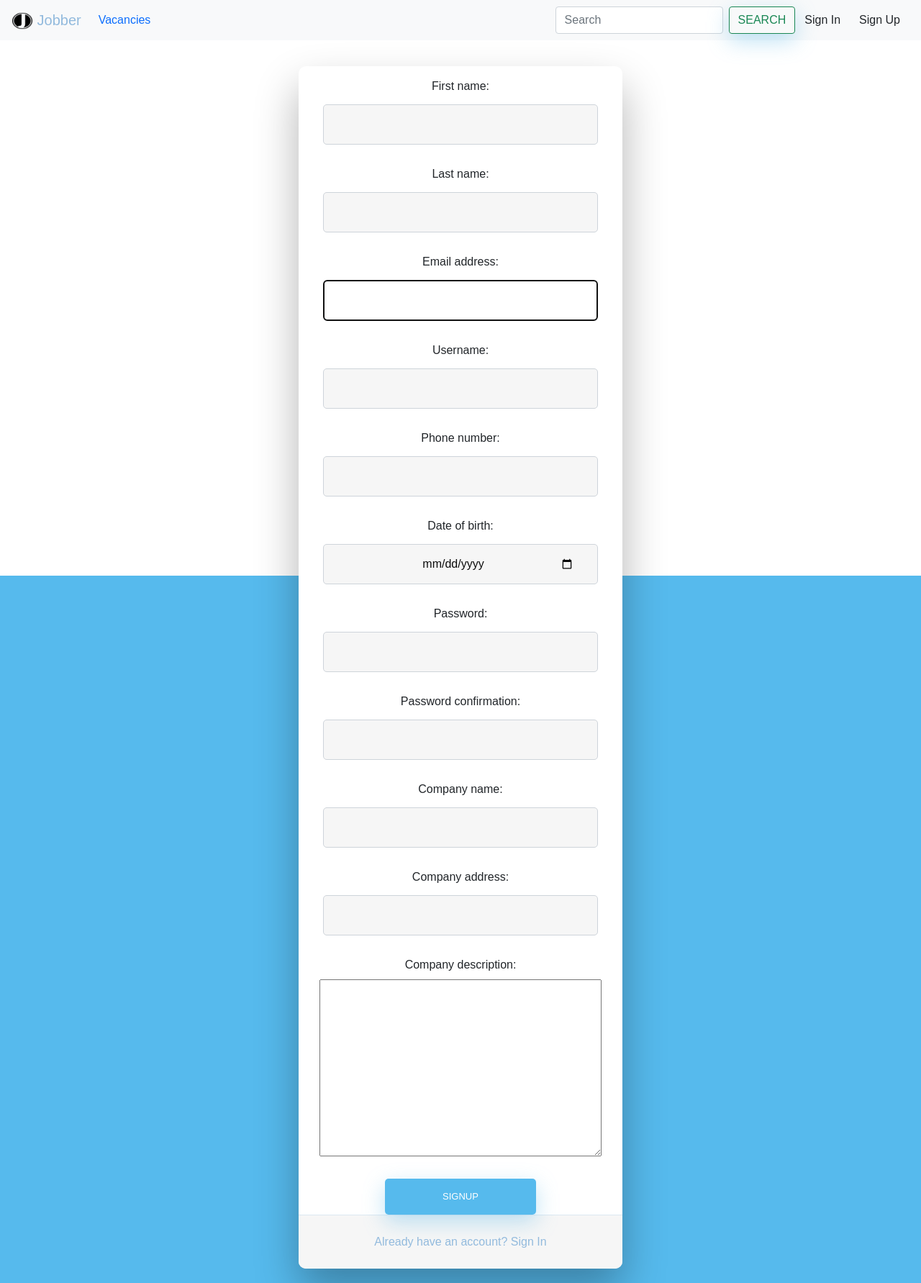
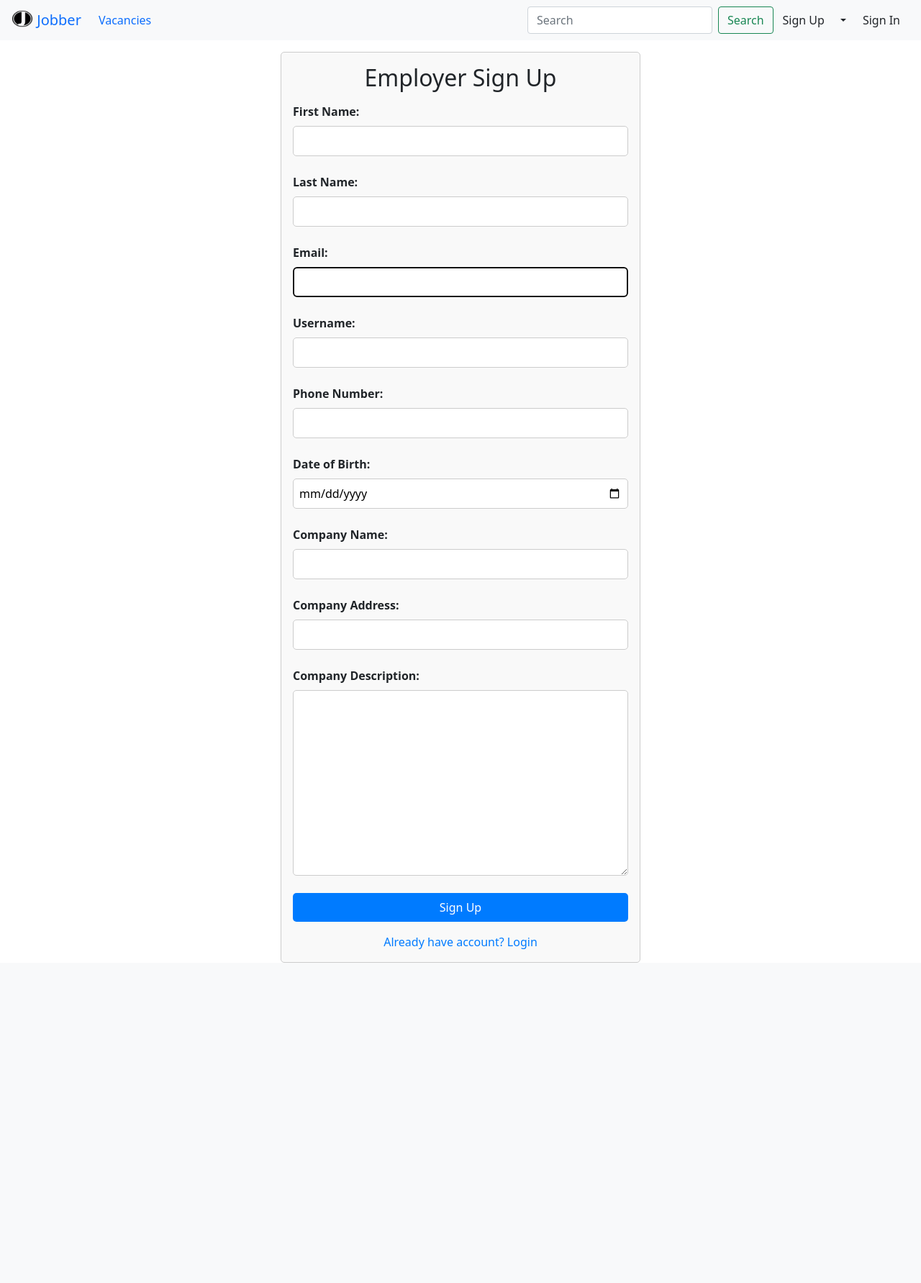
Before and after one commit to Maksvell129/job-finder, a Django app: page /accounts/signup/employer/ in a window 1280 px wide. Shown: the whole page at 72% size. After the commit the page ends 1338 px from the top, so only its background shows below. Run offline with Django 4.2, Linux system fonts and the light colour scheme; some libraries are stand-ins or nearby versions.

Commit message:
some more styles for auth elements

```diff
--- a/templates/navbar.html
+++ b/templates/navbar.html
@@ -94,7 +94,18 @@
 
 
         {% else %}
-            <a href="{% url 'signup' %}" type="button" class="btn float-right">Sign Up</a>
+            <div class="btn-group">
+                <a href="{% url 'signup' %}" type="button" class="btn float-right">Sign Up</a>
+                <button type="button" class="btn float-right dropdown-toggle dropdown-toggle-split"
+                        data-toggle="dropdown" aria-haspopup="true" aria-expanded="false">
+                    <span class="sr-only">Toggle Dropdown</span>
+                </button>
+                <div class="dropdown-menu">
+                    <a class="dropdown-item" href="{% url 'applicant_signup' %}">Sign Up as seeker</a>
+                    <a class="dropdown-item" href="{% url 'employer_signup' %}">Sign Up as employer</a>
+                </div>
+            </div>
+            {#            <a href="{% url 'signup' %}" type="button" class="btn float-right">Sign Up</a>#}
             <a href="{% url 'login' %}" type="button" class="btn float-right">Sign In</a>
 
         {% endif %}
--- a/templates/registration/signup_form.html
+++ b/templates/registration/signup_form.html
@@ -1,174 +1,169 @@
 {% extends 'base.html' %}
 
 {% block content %}
-    <div class="wrapper fadeInDown">
-        <div id="formContent" class="pt-3 formik">
-
-            <form method="post">
-                {% csrf_token %}
-                {% for field in form %}
-                    <div class="mb-4">
-                        {{ field.label_tag }}
-                        {{ field }}
-
-                        {% for error in field.errors %}
+    <div class="container">
+        <div class="row justify-content-center">
+            <div class="col-lg-6 col-md-8 col-sm-10 col-12">
+                <form method="post" novalidate class="signup-form">
+                    <h2 class="mb-3 text-center">Employer Sign Up</h2>
+                    {% csrf_token %}
+                    <div class="form-group">
+                        <label for="{{ form.first_name.id_for_label }}" class="form-label">First Name:</label>
+                        {{ form.first_name }}
+                        {% for error in form.first_name.errors %}
                             <p style="color:red">{{ error }}</p>
                         {% endfor %}
                     </div>
-                {% endfor %}
-                <button type="submit">SignUp</button>
-            </form>
+                    <div class="form-group">
+                        <label for="{{ form.last_name.id_for_label }}" class="form-label">Last Name:</label>
+                        {{ form.last_name }}
+                        {% for error in form.last_name.errors %}
+                            <p style="color:red">{{ error }}</p>
+                        {% endfor %}
+                    </div>
+                    <div class="form-group">
+                        <label for="{{ form.email.id_for_label }}" class="form-label">Email:</label>
+                        {{ form.email }}
+                        {% for error in form.email.errors %}
+                            <p style="color:red">{{ error }}</p>
+                        {% endfor %}
+                    </div>
+                    <div class="form-group">
+                        <label for="{{ form.username.id_for_label }}" class="form-label">Username:</label>
+                        {{ form.username }}
+                        {% for error in form.username.errors %}
+                            <p style="color:red">{{ error }}</p>
+                        {% endfor %}
+                    </div>
+                    <div class="form-group">
+                        <label for="{{ form.phone_number.id_for_label }}" class="form-label">Phone Number:</label>
+                        {{ form.phone_number }}
+                        {% for error in form.phone_number.errors %}
+                            <p style="color:red">{{ error }}</p>
+                        {% endfor %}
+                    </div>
+                    <div class="form-group">
+                        <label for="{{ form.date_of_birth.id_for_label }}" class="form-label">Date of Birth:</label>
+                        {{ form.date_of_birth }}
+                        {% for error in form.date_of_birth.errors %}
+                            <p style="color:red">{{ error }}</p>
+                        {% endfor %}
+                    </div>
+                    {% if form.company_name %}
+                        <div class="form-group">
+                            <label for="{{ form.company_name.id_for_label }}" class="form-label">Company Name:</label>
+                            {{ form.company_name }}
+                            {% for error in form.company_name.errors %}
+                                <p style="color:red">{{ error }}</p>
+                            {% endfor %}
+                        </div>
+                        <div class="form-group">
+                            <label for="{{ form.company_address.id_for_label }}" class="form-label">Company
+                                Address:</label>
+                            {{ form.company_address }}
+                            {% for error in form.company_address.errors %}
+                                <p style="color:red">{{ error }}</p>
+                            {% endfor %}
+                        </div>
+                        <div class="form-group">
+                            <label for="{{ form.company_description.id_for_label }}" class="form-label">Company
+                                Description:</label>
+                            {{ form.company_description }}
+                            {% for error in form.company_description.errors %}
+                                <p style="color:red">{{ error }}</p>
+                            {% endfor %}
+                        </div>
+                    {% endif %}
+                    <button type="submit" class="btn btn-primary btn-block signup-form-button">Sign Up</button>
+                    <div id="formFooter">
+                        <a class="underlineHover" href="{% url 'login' %}">Already have account? Login</a>
+                    </div>
+                </form>
 
-            <div id="formFooter">
-                <a class="underlineHover"
-                   href="{% url 'login' %}">Already have an account? Sign In</a>
             </div>
-
         </div>
     </div>
     <style>
 
-        html {
-            background-color: #56baed;
+        .signup-form {
+            max-width: 500px;
+            margin: 0 auto;
+            padding: 1rem;
+            border: 1px solid #ccc;
+            border-radius: 5px;
+            background-color: #f9f9f9;
         }
 
-        body {
-            font-family: "Poppins", sans-serif;
-            height: 100vh;
+        .signup-form .form-group {
+            margin-bottom: 1.5rem;
         }
 
-        a {
-            color: #92badd;
-            display: inline-block;
-            text-decoration: none;
-            font-weight: 400;
+        .signup-form .form-label {
+            display: block;
+            margin-bottom: 0.5rem;
+            font-weight: bold;
         }
 
-        h2 {
-            text-align: center;
-            font-size: 16px;
-            font-weight: 600;
-            text-transform: uppercase;
-            display: inline-block;
-            margin: 40px 8px 10px 8px;
-            color: #cccccc;
+        .signup-form input[type="text"],
+        .signup-form input[type="email"],
+        .signup-form input[type="password"],
+        .signup-form textarea {
+            display: block;
+            width: 100%;
+            padding: 0.5rem;
+            border: 1px solid #ccc;
+            border-radius: 5px;
+            font-size: 1rem;
         }
 
+        .signup-form button[type="submit"] {
 
-        /* STRUCTURE */
 
-        .wrapper {
-            display: flex;
-            align-items: center;
-            flex-direction: column;
-            justify-content: center;
+            display: block;
             width: 100%;
-            min-height: 100%;
-            padding: 20px;
+            margin-top: 1rem;
+            padding: 0.5rem;
+            border: none;
+            border-radius: 5px;
+            background-color: #007bff;
+            color: #fff;
+            font-size: 1rem;
+            cursor: pointer;
         }
 
-        #formContent {
-            -webkit-border-radius: 10px 10px 10px 10px;
-            border-radius: 10px 10px 10px 10px;
-            background: #fff;
-            padding: 30px;
-            width: 90%;
-            max-width: 450px;
-            position: relative;
-            padding: 0px;
-            -webkit-box-shadow: 0 30px 60px 0 rgba(0, 0, 0, 0.3);
-            box-shadow: 0 30px 60px 0 rgba(0, 0, 0, 0.3);
+        .login-form button[type="submit"]:hover {
+            background-color: #0069d9;
+        }
+
+        #formFooter {
+            margin-top: 1rem;
             text-align: center;
         }
 
-        #formFooter {
-            background-color: #f6f6f6;
-            border-top: 1px solid #dce8f1;
-            padding: 25px;
-            text-align: center;
-            -webkit-border-radius: 0 0 10px 10px;
-            border-radius: 0 0 10px 10px;
+        .underlineHover {
+            color: #007bff;
+            text-decoration: none;
         }
 
-
-        /* TABS */
-
-        h2.inactive {
-            color: #cccccc;
+        .underlineHover:hover {
+            text-decoration: underline;
         }
 
-        h2.active {
-            color: #0d0d0d;
-            border-bottom: 2px solid #5fbae9;
+        .form-group input[type="date"] {
+            display: block;
+            width: 100%;
+            padding: 0.5rem;
+            border: 1px solid #ccc;
+            border-radius: 5px;
+            font-size: 1rem;
         }
 
-
-        /* FORM TYPOGRAPHY*/
-
-         input[type=button], input[type=submit], input[type=reset], button {
-            background-color: #56baed;
-            border: none;
-            color: white;
-            padding: 15px 80px;
-            text-align: center;
-            text-decoration: none;
-            display: inline-block;
-            text-transform: uppercase;
-            font-size: 13px;
-            -webkit-box-shadow: 0 10px 30px 0 rgba(95, 186, 233, 0.4);
-            box-shadow: 0 10px 30px 0 rgba(95, 186, 233, 0.4);
-            -webkit-border-radius: 5px 5px 5px 5px;
-            border-radius: 5px 5px 5px 5px;
-            {#margin: 5px 20px 20px 20px;#}
-            -webkit-transition: all 0.3s ease-in-out;
-            -moz-transition: all 0.3s ease-in-out;
-            -ms-transition: all 0.3s ease-in-out;
-            -o-transition: all 0.3s ease-in-out;
-            transition: all 0.3s ease-in-out;
+        .invalid-feedback {
+            display: block;
+            margin-top: 0.25rem;
+            font-size: 0.875rem;
+            color: #dc3545;
         }
-
-        input[type=button]:hover, input[type=submit]:hover, input[type=reset]:hover {
-            background-color: #39ace7;
-        }
-
-        input[type=button]:active, input[type=submit]:active, input[type=reset]:active {
-            -moz-transform: scale(0.95);
-            -webkit-transform: scale(0.95);
-            -o-transform: scale(0.95);
-            -ms-transform: scale(0.95);
-            transform: scale(0.95);
-        }
-
-        input[type=text], input[type=date], input[type=password] {
-            background-color: #f6f6f6;
-            color: #0d0d0d;
-            padding: 15px 32px;
-            text-align: center;
-            text-decoration: none;
-            display: inline-block;
-            font-size: 16px;
-            margin: 5px;
-            width: 85%;
-            border: 1px solid #ced4da;
-            -webkit-transition: all 0.5s ease-in-out;
-            -moz-transition: all 0.5s ease-in-out;
-            -ms-transition: all 0.5s ease-in-out;
-            -o-transition: all 0.5s ease-in-out;
-            transition: all 0.5s ease-in-out;
-            -webkit-border-radius: 5px 5px 5px 5px;
-            border-radius: 5px 5px 5px 5px;
-        }
-
-        input[type=text]:focus, input[type=password]:focus {
-            background-color: #fff;
-            border-bottom: 2px solid #5fbae9;
-        }
-
-        input[type=text]::placeholder, input[type=password]:placeholder {
-            color: #cccccc;
-        }
-
-
 
 
     </style>
```
Also changed, not shown: templates/registration/login.html (+5 -5 lines), templates/registration/sign_up.html (+10 -4 lines).
